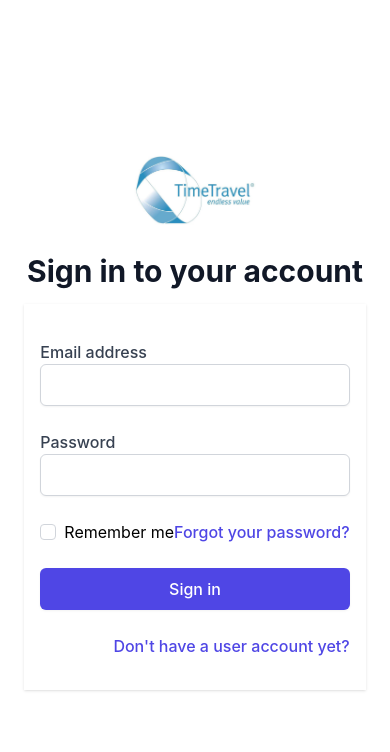
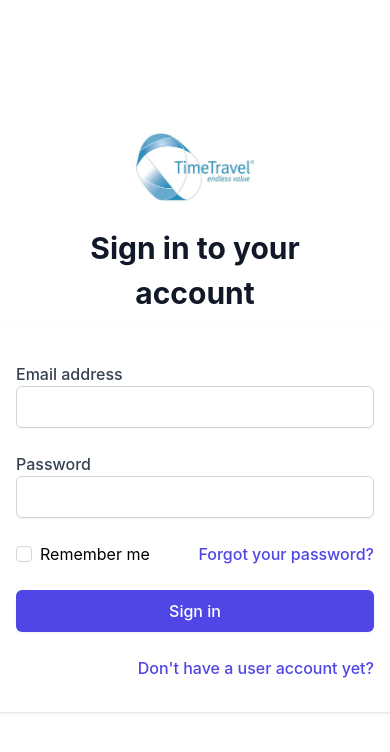
Before and after one commit to sailingdev/medium-clone-next-app, a Next.js app: page /auth/login in a window 390 px wide. Shown: the top 752 px of the page. Built offline with nearby package versions, Linux system fonts and the light colour scheme.

Commit message:
Update:delete phoneValidation, add error inputStyle

```diff
--- a/components/_pages/Auth/Login/styles.module.scss
+++ b/components/_pages/Auth/Login/styles.module.scss
@@ -9,7 +9,7 @@
     }
 
     .logoText {
-      @apply mt-6 text-center text-30 font-bold text-gray-900;
+      @apply mt-6 text-center text-30 font-bold text-gray-900 px-40;
     }
   }
 
--- a/components/_pages/Auth/Register/index.tsx
+++ b/components/_pages/Auth/Register/index.tsx
@@ -40,7 +40,7 @@ const RegisterPage: React.FC = () => {
         <div className={styles.mainWrapper}>
           <div className={styles.logoWrapper}>
             <Link href="/">
-              <Image src={logoImage} alt="no Image" className="w-auto mx-auto h-70" />
+              <Image src={logoImage} alt="no Image" className={styles.image} />
             </Link>
             <h2 className={styles.logoText}>Register in to your account</h2>
           </div>
@@ -70,7 +70,7 @@ const RegisterPage: React.FC = () => {
                   register={register("email")}
                   error={errors.email}
                 />
-                <PhoneInputField control={control} name="phone" label="Phone number*" />
+                <PhoneInputField control={control} name="phone" label="Phone number" />
                 <Input
                   name="password"
                   type="password"
@@ -85,7 +85,6 @@ const RegisterPage: React.FC = () => {
                   register={register("passwordConfirm")}
                   error={errors.passwordConfirm}
                 />
-                try {}
                 <Button type="submit" isPending={isLogging} disabled={isLogging}>
                   Register
                 </Button>
--- a/components/_pages/Auth/Register/styles.module.scss
+++ b/components/_pages/Auth/Register/styles.module.scss
@@ -6,10 +6,13 @@
 
     .logoWrapper {
       @apply phone:mx-auto phone:w-full phone:max-w-md;
-    }
 
-    .logoText {
-      @apply mt-6 text-center text-30 font-bold text-gray-900;
+      .image {
+        @apply w-auto mx-auto h-70;
+      }
+      .logoText {
+        @apply mt-6 text-center text-30 font-bold text-gray-900;
+      }
     }
   }
 
--- a/components/_ui/Input/index.tsx
+++ b/components/_ui/Input/index.tsx
@@ -48,7 +48,7 @@ const Input: React.FC<Props> = ({
         autoComplete={autoComplete}
         required={required}
         placeholder={placeholder}
-        className={classNames(styles.inputStyle, className)}
+        className={classNames(styles.inputStyle, className, { [styles.error]: error })}
         value={value}
         readOnly={readonly}
         {...register}
--- a/components/_ui/Input/styles.module.scss
+++ b/components/_ui/Input/styles.module.scss
@@ -4,8 +4,12 @@
 
 .inputStyle {
   @apply block w-full appearance-none rounded-md border border-gray-300 px-3 py-2 placeholder-gray-400 shadow-sm focus:border-indigo-500 focus:outline-none focus:ring-indigo-500 phone:text-16;
+
+  &.error {
+    @apply block w-full appearance-none rounded-md border px-3 py-2 placeholder-gray-400 shadow-sm phone:text-16 border-red-500 text-red-500  ring-red-500;
+  }
 }
 
 .error {
-  @apply block text-16 font-medium text-gray-700 text-red-500;
+  @apply block text-12 text-red-500;
 }
--- a/utils/schema/registerSchema.ts
+++ b/utils/schema/registerSchema.ts
@@ -14,7 +14,6 @@ export const RegisterSchema = yup
     passwordConfirm: yup
       .string()
       .oneOf([yup.ref("password")], "Password is not matched."),
-    phone: yup.string().required("Phone Number is a required field"),
     firstName: yup.string().required("FirstName is a required field"),
     lastName: yup.string().required("LastName is a required field"),
   })
```
